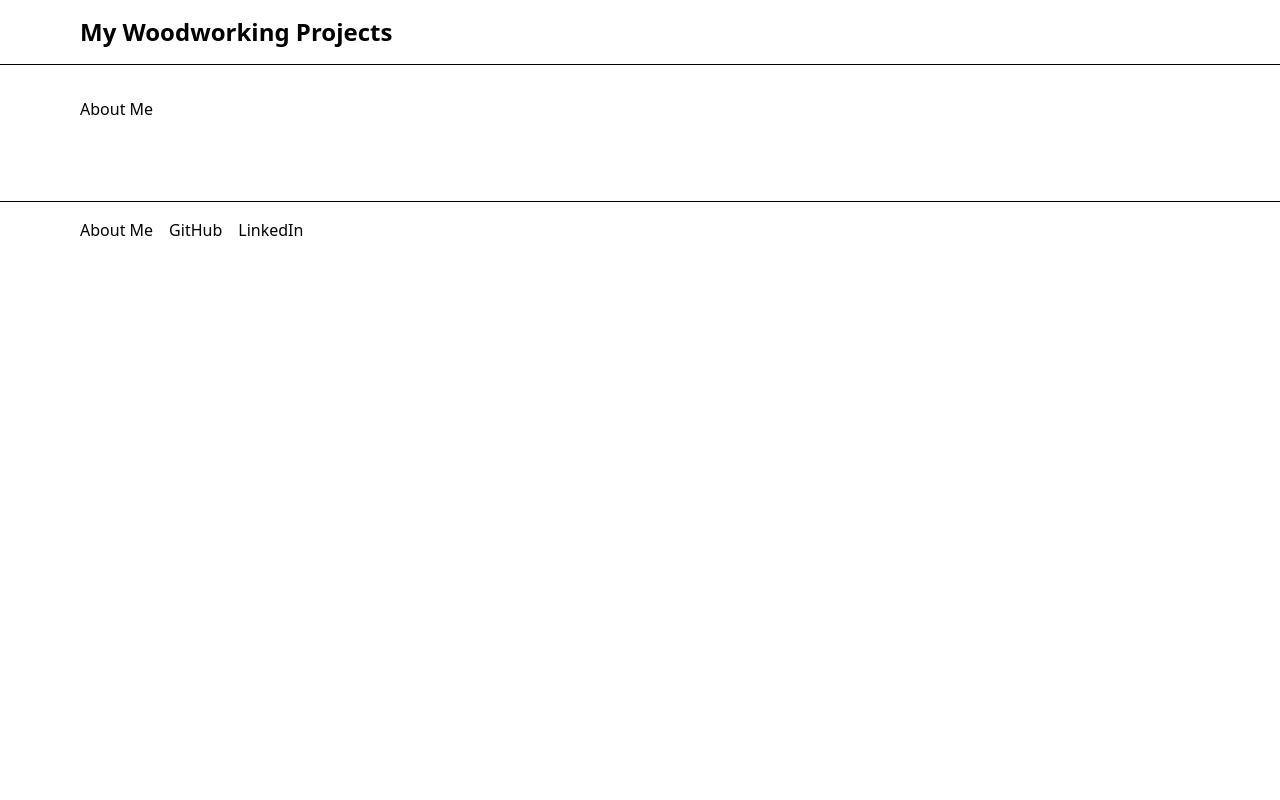
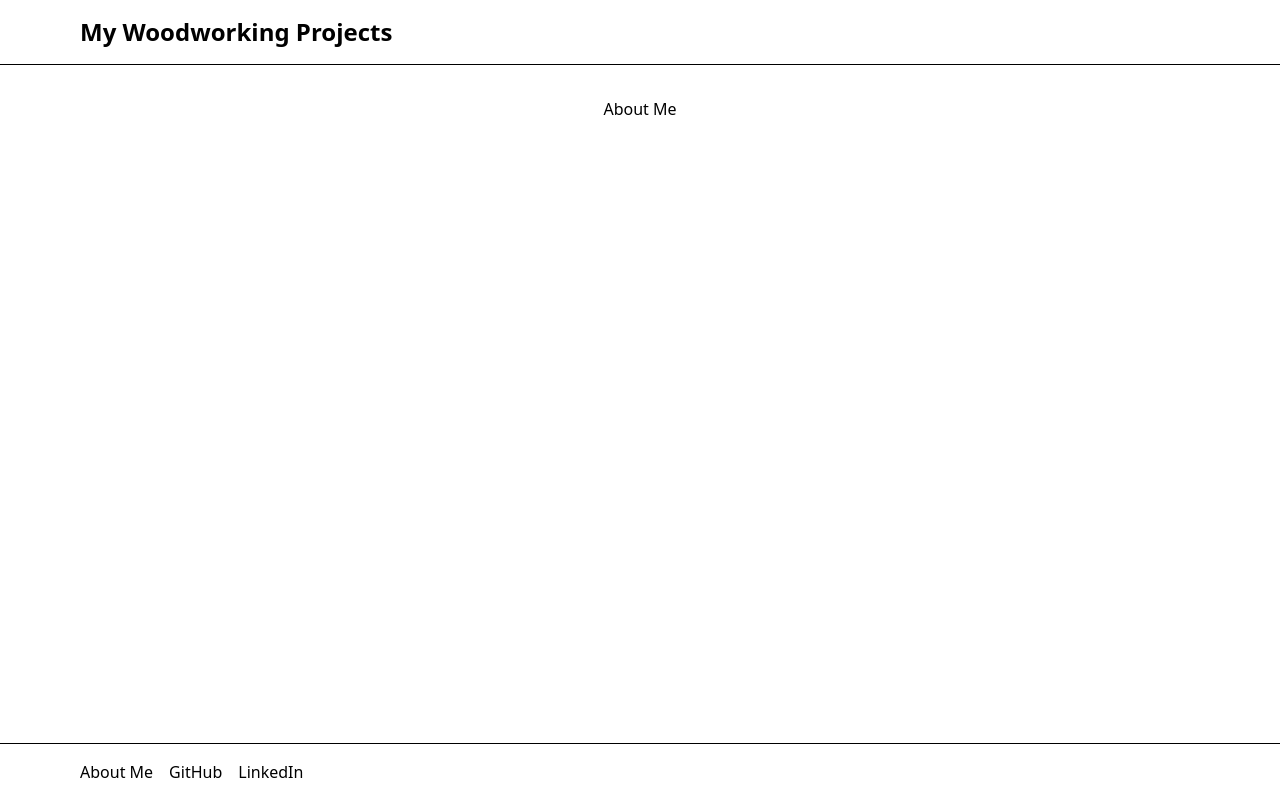
Before and after one commit to marcomartinscastanho/woodworking-portfolio, a Next.js app: page /about in a window 1280 px wide. Built offline with nearby package versions, Linux system fonts and the light colour scheme.

Commit message:
body takes all space available

```diff
--- a/app/layout.tsx
+++ b/app/layout.tsx
@@ -5,9 +5,9 @@ import "./globals.css";
 export default function RootLayout({ children }: { children: React.ReactNode }) {
   return (
     <html lang="en">
-      <body>
+      <body className="flex min-h-screen flex-col">
         <Header />
-        <main className="mx-auto max-w-6xl px-4 py-8">{children}</main>
+        <main className="mx-auto max-w-6xl flex-1 px-4 py-8">{children}</main>
         <Footer />
       </body>
     </html>
```
